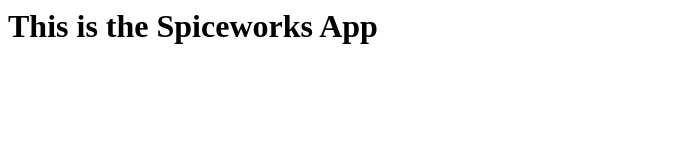
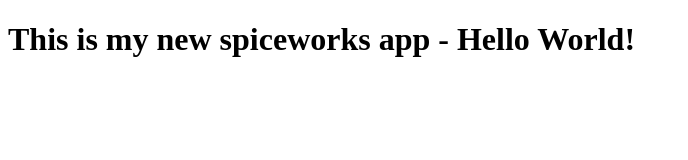
Before and after one commit to DmasM/spiceworks_app, a plain HTML site: page index.html in a window 1280 px wide. Shown: the whole page, without its empty margins (0-688 px from the left). Drawn offline with Linux system fonts and the light colour scheme.

Commit message:
edited index page

```diff
--- a/index.html
+++ b/index.html
@@ -1 +1,10 @@
-<h1>This is the Spiceworks App</h1>
+<!DOCTYPE html>
+<html lang="en">
+<head>
+    <meta charset="UTF-8">
+    <title>Document</title>
+</head>
+<body>
+    <h1>This is my new spiceworks app - Hello World!</h1>
+</body>
+</html>
```
